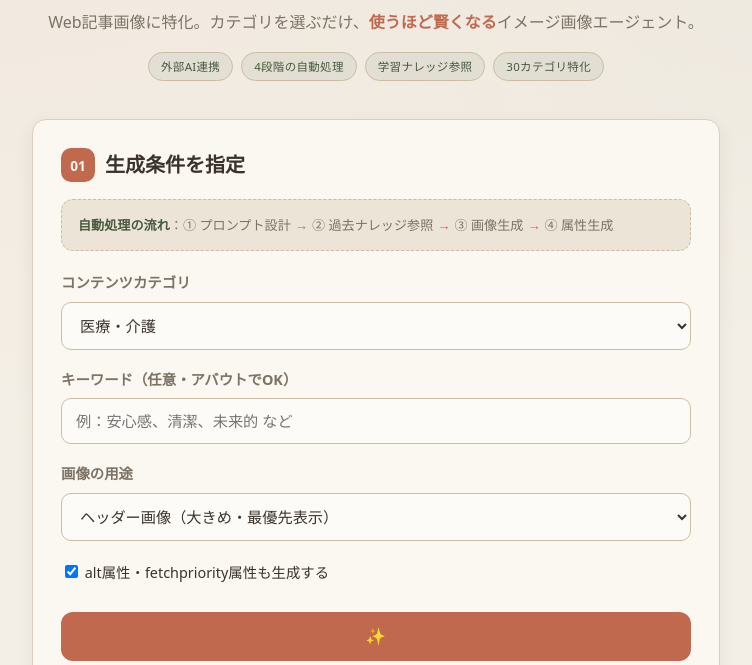
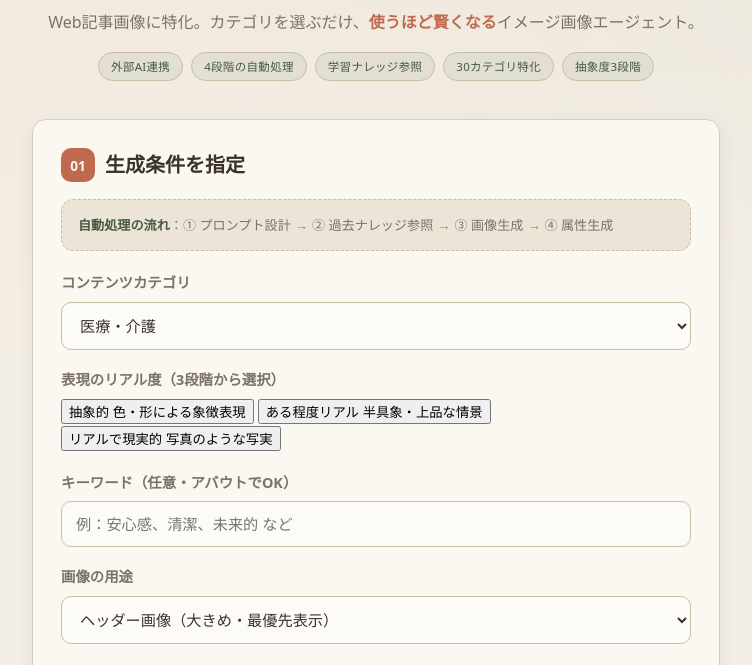
Before and after one commit to KW-COMPANY2/image-agent, a plain HTML site: page index.html in a window 1280 px wide. Shown: the part 118-783 px from the top of the page, without its empty margins (264-1016 px from the left). Drawn offline with Linux system fonts and the light colour scheme.

Commit message:
Update index.html

```diff
--- a/index.html
+++ b/index.html
@@ -1,3 +1,4 @@
+<!-- Output: html -->
 <!DOCTYPE html>
 <html lang="ja">
 <head>
@@ -19,6 +20,7 @@
       <span>4段階の自動処理</span>
       <span>学習ナレッジ参照</span>
       <span>30カテゴリ特化</span>
+      <span>抽象度3段階</span>
     </div>
   </header>
 
@@ -66,6 +68,22 @@
         <option value="住宅">住宅</option>
       </select>
 
+      <label>表現のリアル度（3段階から選択）</label>
+      <div class="realism-selector" id="realismSelector">
+        <button type="button" class="realism-opt active" data-v="abstract">
+          <span class="ro-title">抽象的</span>
+          <span class="ro-desc">色・形による象徴表現</span>
+        </button>
+        <button type="button" class="realism-opt" data-v="semi">
+          <span class="ro-title">ある程度リアル</span>
+          <span class="ro-desc">半具象・上品な情景</span>
+        </button>
+        <button type="button" class="realism-opt" data-v="realistic">
+          <span class="ro-title">リアルで現実的</span>
+          <span class="ro-desc">写真のような写実</span>
+        </button>
+      </div>
+
       <label for="keyword">キーワード（任意・アバウトでOK）</label>
       <input type="text" id="keyword" placeholder="例：安心感、清潔、未来的 など" />
 
@@ -79,16 +97,26 @@
         <label><input type="checkbox" id="needAttr" checked /> alt属性・fetchpriority属性も生成する</label>
       </div>
 
-      <button id="generateBtn" class="primary-btn">✨ </button>
+      <button id="generateBtn" class="primary-btn">✨ 画像を生成する</button>
     </section>
 
     <!-- 出力エリア -->
     <section class="card result-card" id="resultCard" hidden>
       <h2><span class="step-badge">02</span> 生成結果</h2>
+
+      <!-- 進捗インジケーター -->
+      <ol class="progress-steps" id="progressSteps" hidden>
+        <li data-step="1">プロンプト設計</li>
+        <li data-step="2">ナレッジ参照</li>
+        <li data-step="3">画像生成</li>
+        <li data-step="4">属性生成</li>
+      </ol>
+
       <div id="statusArea" class="status"></div>
 
       <div class="result-image-wrap">
         <img id="resultImage" alt="生成された画像" />
+        <button id="downloadBtn" class="secondary-btn download-btn" hidden>⬇ 画像を保存</button>
       </div>
 
       <div id="attrArea" class="attr-area" hidden>
@@ -98,6 +126,7 @@
         <input type="text" id="fetchPriority" readonly />
         <label>コピー用HTMLタグ</label>
         <textarea id="htmlTag" rows="3" readonly></textarea>
+        <button id="copyTagBtn" class="secondary-btn" type="button">📋 HTMLタグをコピー</button>
       </div>
 
       <!-- フィードバック -->
@@ -128,6 +157,9 @@
     <small>Imagenic AI</small>
   </footer>
 
+  <!-- コピー完了トースト -->
+  <div id="toast" class="toast" hidden></div>
+
   <script src="app.js"></script>
 </body>
 </html>
```
